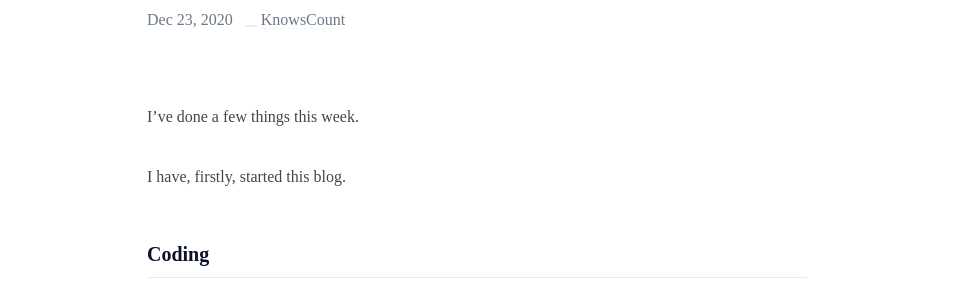
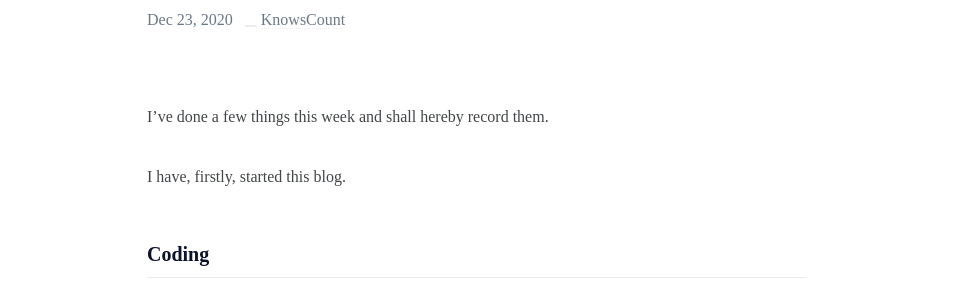
Before and after one commit to KnowsCount/blog, a Jekyll site: the page built from _posts/2020-12-23-2020-christmas-journal-1.md, in a window 1280 px wide. Shown: the part 251-550 px from the top of the page, without its empty margins (163-1116 px from the left). Built offline with Jekyll 4.4.1, drawn with Linux system fonts in a browser that asks for light colours.

Commit message:
newPost@23122020

```diff
--- a/_posts/2020-12-23-2020-christmas-journal-1.md
+++ b/_posts/2020-12-23-2020-christmas-journal-1.md
@@ -2,27 +2,32 @@
 title: 2020 Christmas Journal 1
 ---
 
-I’ve done a few things this week.
+I’ve done a few things this week and shall hereby record them.
 
 I have, firstly, started this blog.
+
 ### Coding
 
 I also kept making contributions to GitHub over the past … well, more than a month.
 
 ![](https://knowscount-1304485449.cos.ap-shanghai.myqcloud.com/img/contributions.png)
 
-I have created, and contributed to a few repositories, too. I, for instance, contributed to the [new client](https://github.com/hack-chat/hackchat-client) of [hack chat](https://hack.chat) (it looks like [this](https://beta.hack.chat)), a minimal, distraction-free chat app (though it somewhat caused more [internationalisation issues](https://github.com/hack-chat/hackchat-client/issues/30)); started a ReactJS tutorial page; fixed a fatal [bug](https://github.com/KnowsCount/nkcsStorage/issues/1) on the beta-version project [NKCS Storage System](https://github.com/KnowsCount/nkcsStorage) (the current fatal issues are the potential security vulnerabilities in dependencies); sketched the basic [framework (outline)](https://github.com/KnowsCount/WeeBlog) of the [WeeBlog](https://weeblog.knowscount.vercel.app/) project,  'a beauteous content sharing platform solution orchestrated to be sexy and concise'; made a simple [photo-wall](https://github.com/KnowsCount/yuanyuan) for one of my cyber-security friend under his request as his birthday is approaching; forked and changed some bit of the project [logoly](https://github.com/KnowsCount/logoly) which is not appopriate to describe.
+I have created, and contributed to a few repositories, too. I, for instance, contributed to the [new client](https://github.com/hack-chat/hackchat-client) of [hack chat](https://hack.chat) (it looks like [this](https://beta.hack.chat)), a minimal, distraction-free chat app (though it somewhat caused more [internationalisation issues](https://github.com/hack-chat/hackchat-client/issues/30)); started a ReactJS tutorial page; fixed a fatal [bug](https://github.com/KnowsCount/nkcsStorage/issues/1) on the beta-version project [NKCS Storage System](https://github.com/KnowsCount/nkcsStorage) (the current fatal issues are the potential security vulnerabilities in dependencies); sketched the basic [framework (outline)](https://github.com/KnowsCount/WeeBlog) of the [WeeBlog](https://weeblog.knowscount.vercel.app/) project, 'a beauteous content sharing platform solution orchestrated to be sexy and concise'; made a simple [photo-wall](https://github.com/KnowsCount/yuanyuan) for one of my cyber-security friend under his request as his birthday is approaching; forked and changed some bit of the project [logoly](https://github.com/KnowsCount/logoly) which is not appopriate to describe.
 
 ### Books
-I, under the demand of my Chinese teacher, finished a part of *The Gay Genius: The Life and Times of Su DongPo* wherein the word Gay is used the old-fashioned way. Fun fact: this book is a masterpiece writ by a Chinese writer named Lin YuTang, yet it was an English book – the version I am reading is translated into Chinese.
 
-As for my English homework, I have been reading *The prisoner of Zenda*. I planned to read Edgar Allan Poe's at first, but has given up.
+I, under the demand of my Chinese teacher, finished a part of _The Gay Genius: The Life and Times of Su DongPo_ wherein the word Gay is used the old-fashioned way. Fun fact: this book is a masterpiece writ by a Chinese writer named Lin YuTang, yet it was an English book – the version I am reading is translated into Chinese.
+
+As for my English homework, I have been reading _The prisoner of Zenda_. I planned to read Edgar Allan Poe's at first, but has given up.
 
 ### Homework
+
 I have done my Chinese homework but the reading part; a part of Maths homework. I plan to finish the poster and therefore Science homework today (on 23 Dec).
 
 ### Video Games
+
 Two days ago I played video games the whole morning, and nothing remarkable happened. It was that evening when I. intentionally, deleted the a Europa Universalis `savegame` which I spent tens of hours on... I was Great Britain in the savegame, and was therefore too strong, and the game thereby became boring.
 
 ### Telly Shows
-I started watching *Silicon Valley* again – the third time, also the funeral episode of *The IT crowd* which I watched over and over for a few million times.
+
+I started watching _Silicon Valley_ again – the third time, also the funeral episode of _The IT crowd_ which I watched over and over for a few million times.
```
